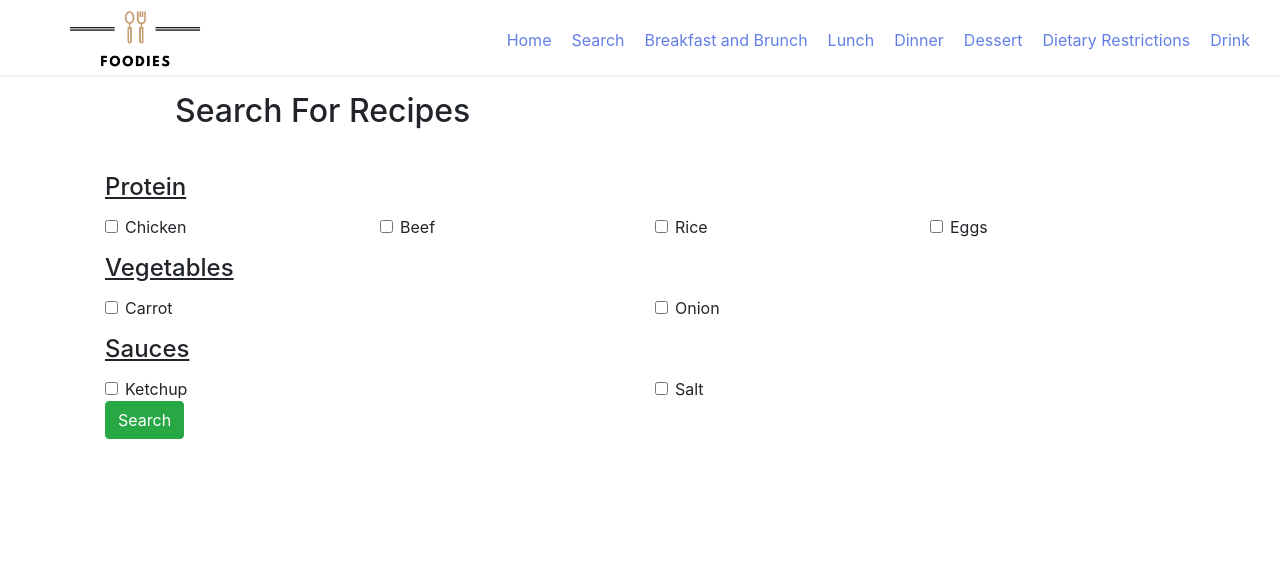
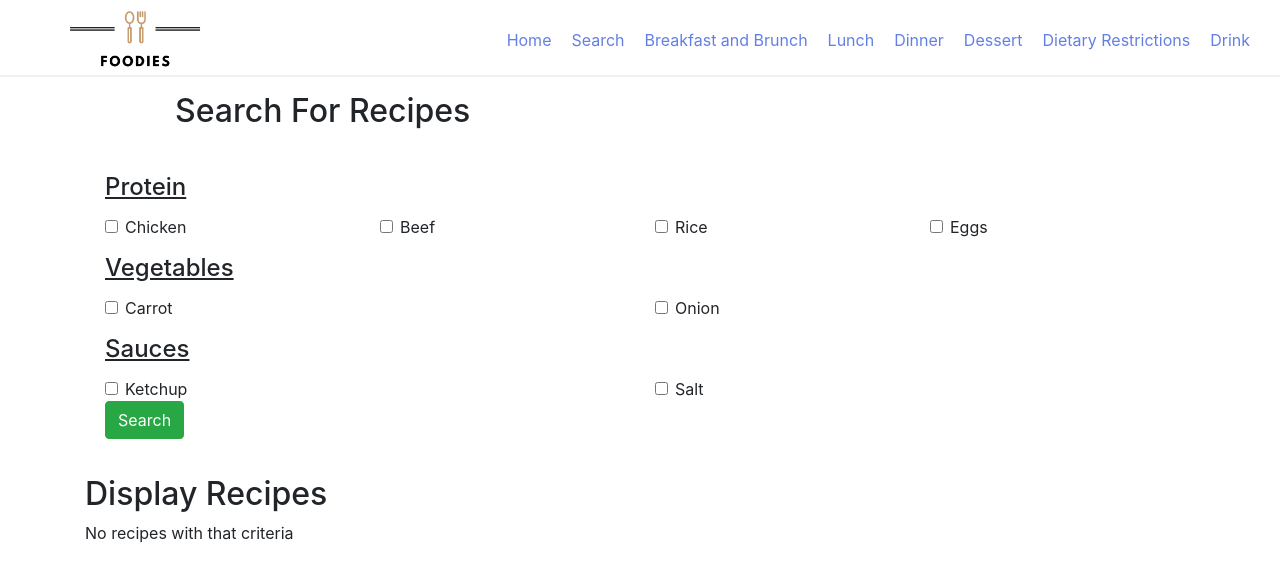
Before and after one commit to yeryndo/Foodies, a React (Create React App) app in the folder frontend/: page /search in a window 1280 px wide. Shown: the top 582 px of the page. Built offline with nearby package versions, Linux system fonts and the light colour scheme; the HTML template or start-up script is replaced by a standard one.

Commit message:
List of ingredients can be in any order now

```diff
--- a/frontend/src/Components/SearchScreen.js
+++ b/frontend/src/Components/SearchScreen.js
@@ -15,7 +15,8 @@ class Search extends Component {
         carrot: false,
         onion: false,
         ketchup: false,
-        salt: false
+        salt: false,
+        recipes: []
     };
 
     //React checkboxes onChange methods
@@ -60,41 +61,52 @@ class Search extends Component {
         }));
     }
 
+    // componentDidMount = () => {
+    //     this.onSubmit();
+    // }
 
+    // handleChange = ({ target }) => {
+    //     const {name, value} = target;
+    //     this.setState({[name]: value});
+    // }
 
     //Submit
     onSubmit = (e) => {
         e.preventDefault();
         console.log("Passed");
 
-        //converting checked values into String
         let checkArray = [];
         for (var key in this.state){
             if(this.state[key] === true){
                 checkArray.push(key);
             }
         }
-
-        let checkData = {
-            ingredients: checkArray
-        };
-
         console.log(checkArray);
-
-        axios.post('http://localhost:8000/testing', checkArray)
+        axios.post('http://localhost:8000/getRecipes', checkArray)
             .then((res) => {
                 console.log(res.data)
+                const data = res.data;
+                this.setState({recipes: data});
+                console.log('Data has been received!');
+                console.log(data[0]);
+
 
             }).catch((error) => {
                 console.log(error)
+                console.log("Error receiving data");
             });
     }
 
-    // sendData = (data) =>{
-    //     form.reset();
-    //     document.getElementById("submission").reset();
-    // }
+    displayRecipes = (recipes) => {
+        if (recipes === undefined) return "No recipes with that criteria";
 
+        return recipes.map((recipe, index) => (
+            <div key ={index}>
+                <h3>Selected ingredients:</h3>
+                <p>{recipe.name}</p>
+            </div>
+        ));
+    }
     render () {
         return (
             <Container>
@@ -210,12 +222,19 @@ class Search extends Component {
 
                             <div className = "form-group">
                                 <button className="btn btn-success">Search</button>
-                                {/* onClick={window.location.href='/display'} Add to button but also need to clear event handling   */}
                             </div>
                         </form>
                     </div>
                 </div>
+
+                <div>
+                    <h2>Display Recipes</h2>
+                    <div>
+                        {this.displayRecipes(this.state.posts)}
+                    </div>
+                </div>
             </Container>
+
 
         )
     }
```
Also changed, not shown: 2 other files (tests, documents, lock files or other folders).
